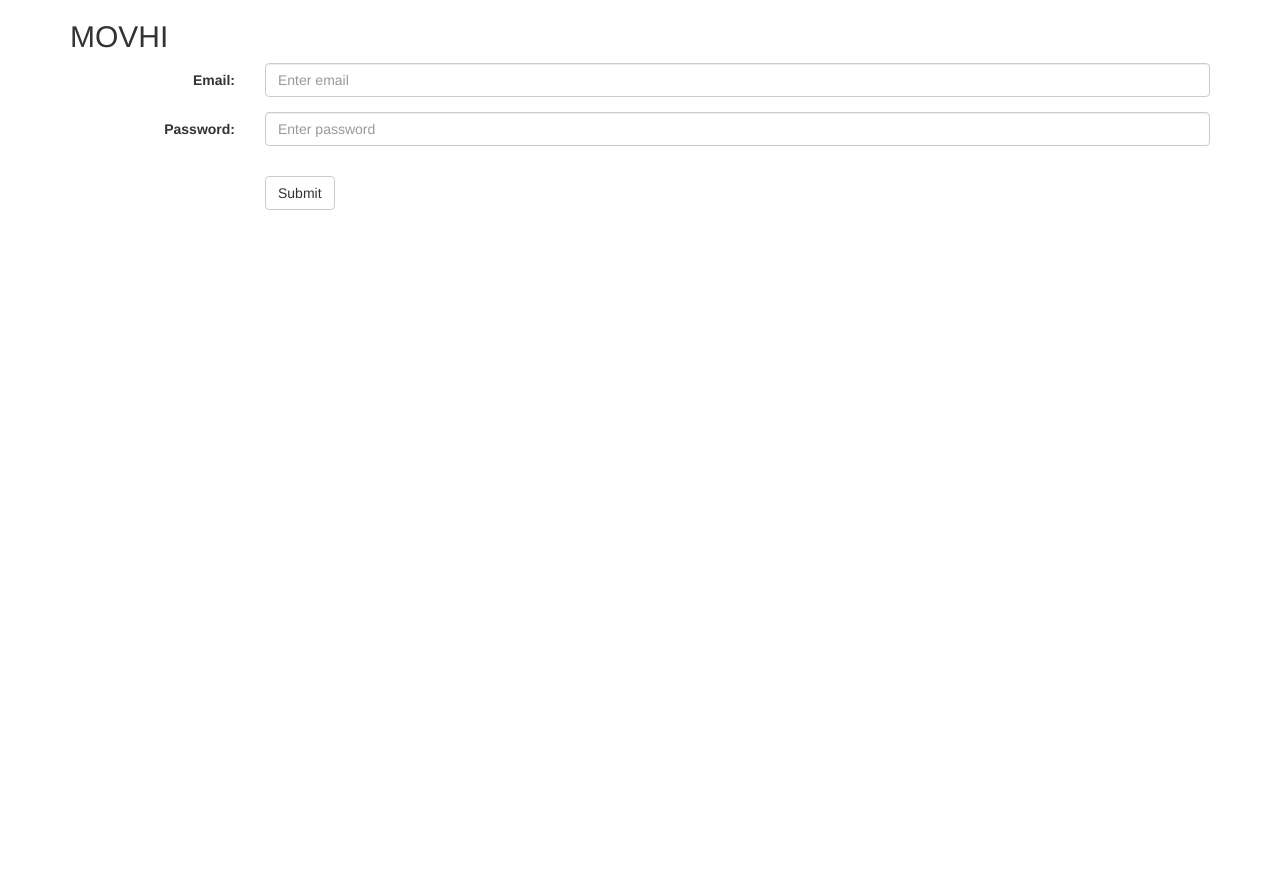
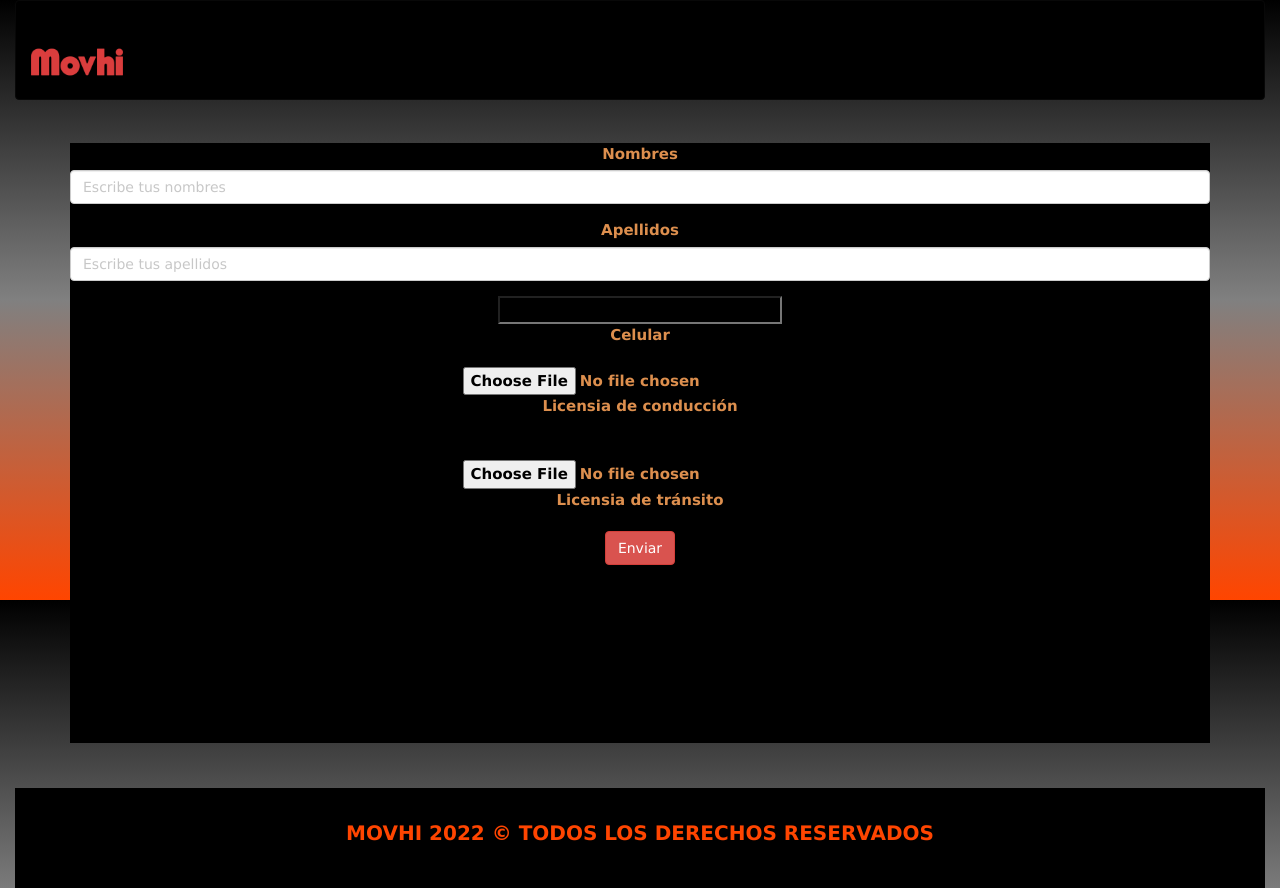
Before and after one commit to RESETCREDOINCAUSAE/MOVHI, a plain HTML site: page formulario.html in a window 1280 px wide. Before the commit the page ends 800 px from the top, so only its background shows below. Drawn offline with nearby package versions, Linux system fonts and the light colour scheme.

Commit message:
formulario agregado

```diff
--- a/formulario.html
+++ b/formulario.html
@@ -1,40 +1,140 @@
 <!DOCTYPE html>
-<html lang="en">
+<html lang="es">
 <head>
   <title>FORMULARIO DE REGISTRO</title>
-  <meta charset="utf-8">
+  <!--METADATOS Y ETIQUETAS PARA OPTIMIZACIÓN DE BUSCADORES-->
+  <meta name="robots" content="index"/>
+  <meta http-equiv="expires" content="0"/>
+  <meta http-equiv="expires" content="43200"/>
+  <meta http-equiv="cache-control" content="no-cache"/>
+  <meta name="author" content="William Rativa" />
+  <meta name="copyright" content="Astro-Logic" />
+  <meta name="copyright" content="MOVHI" />
+  <meta charset="UTF-8">
+  <meta name="keywords" content="MOVHI, vehículos"/>
+  <meta name="description" content="Somos un equipo de profesionales con más de cinco años de experiencia, especializados en la organización, planeación y producción de toda clase de eventos, así como activación de marcas, lanzamientos y conferencias. Interactuamos con nuestros clientes para poder ejecutar la idea que de ellos provienen y así darle un estilo propio a cada uno de nuestros trabajos. "/>
   <meta name="viewport" content="width=device-width, initial-scale=1">
-  <link rel="stylesheet" href="https://maxcdn.bootstrapcdn.com/bootstrap/3.4.1/css/bootstrap.min.css">
-  <script src="https://ajax.googleapis.com/ajax/libs/jquery/3.5.1/jquery.min.js"></script>
-  <script src="https://maxcdn.bootstrapcdn.com/bootstrap/3.4.1/js/bootstrap.min.js"></script>
+<link rel="stylesheet" href="https://maxcdn.bootstrapcdn.com/bootstrap/3.4.1/css/bootstrap.min.css">
+<link rel="stylesheet" href="https://www.w3schools.com/w3css/4/w3.css">
+<script src="https://ajax.googleapis.com/ajax/libs/jquery/3.5.1/jquery.min.js"></script>
+<script src="https://maxcdn.bootstrapcdn.com/bootstrap/3.4.1/js/bootstrap.min.js"></script>
+<body>
+
+    <title>Formularios</title>
+    <style>
+
+        body{
+
+           text-align: center;
+           color: rgb(223, 215, 208);
+           background-image: linear-gradient(black,gray,orangered);
+           height: 600px;
+            max-height: 600px !important;
+        }
+        form{
+            background-color: black;
+            color: rgb(221, 143, 78);
+            height: 600px;
+            max-height: 600px !important;
+        }
+        a{
+          color: black;
+
+        }
+        a:hover{
+          color: orangered;
+        }
+        .navbar{
+          height: 100px;
+          background-color: black !important;
+        }
+        input{
+          background-color: black;
+        }
+        @media(max-width:600px){
+          #img01{
+width: 25%;
+}
+        }
+       b.texto{
+         position: relative;
+         top: 30px;
+         color: orangered;
+         font-size: 20px;
+       }
+       .form-check-input{
+         width: 100%;
+       }
+       .form-check-input2{
+        width: 100%;
+       }
+
+
+
+       @media(max-width:600px){
+         .form-check-input{
+           width: 100%;
+           font-size: 10px;
+
+         }
+       }
+      .piedepagina{
+        background-color: black !important;
+        height: 100px;
+        width: 100%
+        ;
+      }
+    </style>
+
 </head>
 <body>
+<div class="container-fluid">
+  <nav class="navbar navbar-inverse navbar">
+    <div class="container-fluid">
+    <a class="navbar-brand" href="https://resetcredoincausae.github.io/MOVHI/"><img src="logologo.png" width="9%" id="img01"></a>
+    </div>
+   </nav>
+   <br>
+   <div class="container">
+    <form action="/action_page.php" class="was-validated">
 
-<div class="container">
-  <h2>MOVHI</h2>
-  <form class="form-horizontal" action="/action_page.php">
-    <div class="form-group">
-      <label class="control-label col-sm-2" for="email">Email:</label>
-      <div class="col-sm-10">
-        <input type="email" class="form-control" id="email" placeholder="Enter email" name="email">
-      </div>
-    </div>
-    <div class="form-group">
-      <label class="control-label col-sm-2" for="pwd">Password:</label>
-      <div class="col-sm-10">
-        <input type="password" class="form-control" id="pwd" placeholder="Enter password" name="pwd">
-      </div>
-    </div>
-    <div class="form-group">
 
-    </div>
-    <div class="form-group">
-      <div class="col-sm-offset-2 col-sm-10">
-        <button type="submit" class="btn btn-default">Submit</button>
-      </div>
-    </div>
-  </form>
+       <div class="form-group">
+        <label for="uname">Nombres</label>
+        <input type="text" class="form-control" id="nombres" placeholder="Escribe tus nombres" name="nombres" required>
+       </div>
+
+       <div class="form-group">
+        <label for="pwd">Apellidos</label>
+        <input type="password" class="form-control" id="papellidos" placeholder="Escribe tus apellidos" name="apellidos" required>
+       </div>
+
+       <div class="form-group form-check">
+        <label class="form-check-label">
+          <input class="form-check-input2" type="text" name="remember" required>Celular
+        </label>
+       </div>
+
+       <div class="form-group form-check">
+        <label class="form-check-label">
+          <input class="form-check-input" type="file" name="files" required> Licensia de conducción
+        </label>
+       </div>
+
+       <br>
+       <div class="form-group form-check">
+        <label class="form-check-label">
+          <input class="form-check-input" type="file" name="files2" required> Licensia de tránsito
+        </label>
+       </div>
+      <button type="submit" class="btn btn-danger">Enviar</button>
+     </form>
+       </div>
+       <br>
+       <br>
+     <div class="piedepagina">
+      <b class="texto">MOVHI 2022 © TODOS LOS DERECHOS RESERVADOS </b>
+ </div>
 </div>
-
 </body>
 </html>
```
Also changed, not shown: index.html (+2 -0 lines).
